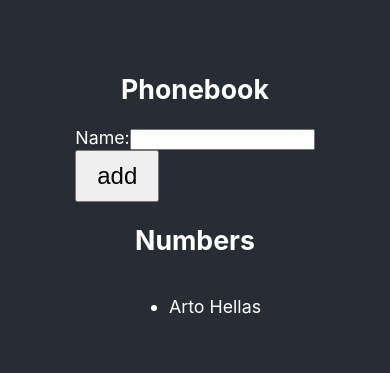
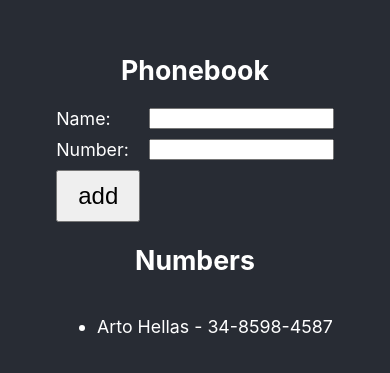
Before and after one commit to josenaldo/full-stack-open-2022, a React (Create React App) app in the folder part2/phonebook/: page / in a window 390 px wide. Shown: the part 229-602 px from the top of the page. Built offline with nearby package versions, Linux system fonts and the light colour scheme.

Commit message:
:sparkles: feat: 2.8: The Phonebook Step3
Allow users to add a phone number

```diff
--- a/part2/phonebook/src/App.css
+++ b/part2/phonebook/src/App.css
@@ -11,6 +11,19 @@
     padding-right: clamp(10vw, 10vw, 50vw);
 }
 
+.form {
+    display: flex;
+    flex-direction: column;
+    gap: 10px;
+}
+
+.field {
+    display: flex;
+    flex-direction: row;
+    justify-content: space-between;
+    gap: 20px;
+}
+
 button {
     padding: 10px 20px;
     font-size: 1.5rem;
--- a/part2/phonebook/src/App.js
+++ b/part2/phonebook/src/App.js
@@ -2,11 +2,18 @@ import './App.css'
 import { useState } from 'react'
 
 const App = () => {
-    const [persons, setPersons] = useState([{ name: 'Arto Hellas' }])
+    const [persons, setPersons] = useState([
+        { name: 'Arto Hellas', number: '34-8598-4587' },
+    ])
     const [newName, setNewName] = useState('')
+    const [newNumber, setNewNumber] = useState('')
 
     const handleNewNameChange = (event) => {
         setNewName(event.target.value)
+    }
+
+    const handleNewNumberChange = (event) => {
+        setNewNumber(event.target.value)
     }
 
     const handleSubmit = (event) => {
@@ -19,23 +26,33 @@ const App = () => {
         } else {
             const person = {
                 name: newName,
+                number: newNumber,
             }
 
             setPersons(persons.concat(person))
             setNewName('')
+            setNewNumber('')
         }
     }
 
     return (
         <div className="App">
             <h2>Phonebook</h2>
-            <form onSubmit={handleSubmit}>
-                <div>
-                    Name:
+            <form className="form" onSubmit={handleSubmit}>
+                <div className="field">
+                    <label>Name:</label>
                     <input
                         name="newName"
                         value={newName}
                         onChange={handleNewNameChange}
+                    />
+                </div>
+                <div className="field">
+                    <label>Number:</label>
+                    <input
+                        name="number"
+                        value={newNumber}
+                        onChange={handleNewNumberChange}
                     />
                 </div>
                 <div>
@@ -46,7 +63,9 @@ const App = () => {
 
             <ul>
                 {persons.map((person) => (
-                    <li key={person.name}>{person.name}</li>
+                    <li key={person.name}>
+                        {person.name} - {person.number}{' '}
+                    </li>
                 ))}
             </ul>
         </div>
```
